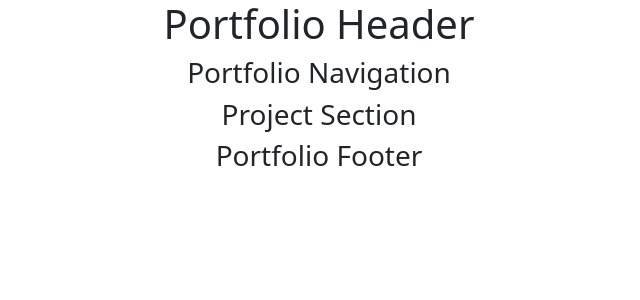
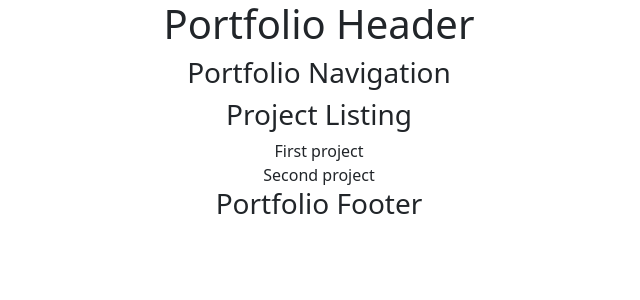
Before and after one commit to JennyFletch/20-bootchallenge-react-portfolio, a React (Create React App) app: page / in a window 1280 px wide. Shown: the top 300 px of the page, without its empty margins (321-961 px from the left). Built offline with nearby package versions, Linux system fonts and the light colour scheme.

Commit message:
Static list of placeholder projects populating through components

```diff
--- a/src/App.js
+++ b/src/App.js
@@ -1,15 +1,23 @@
 // import logo from './logo.svg';
 import './App.css';
+import React, { useState } from 'react';
 import Header from './components/Header';
-import Project from './components/Project';
+import ProjectList from './components/ProjectList';
 import Footer from './components/Footer';
 
 function App() {
+
+  const [myProjects] = useState([
+   { id:1, name:"First project" },
+   { id:2, name:"Second project" }
+  ]);
+
   return (
     <div className="App">
       <Header />
       <div id="portfolio">
-        <Project />
+        <h3>Project Listing</h3>
+        <ProjectList classProjects={myProjects} />
       </div>
       <Footer />
     </div>
--- a/src/components/Project.js
+++ b/src/components/Project.js
@@ -1,9 +1,12 @@
 import React, { useState } from 'react';
 
-function Project() {
-    return (
-        <div><h3>Project Section</h3></div>
-    );
+
+function Project({classProject}) {
+    return [(
+        <div key={classProject.id}>
+            {classProject.name}
+        </div>
+    )];
 }
 
 export default Project;
--- /dev/null
+++ b/src/components/ProjectList.js
@@ -0,0 +1,13 @@
+import React, { useState } from 'react';
+import Project from './Project';
+
+function ProjectList({classProjects}) {
+
+    return (
+        classProjects.map(classProject => {
+            return <Project key={classProject.id} classProject={classProject} />
+        })
+    );
+}
+
+export default ProjectList;
```
